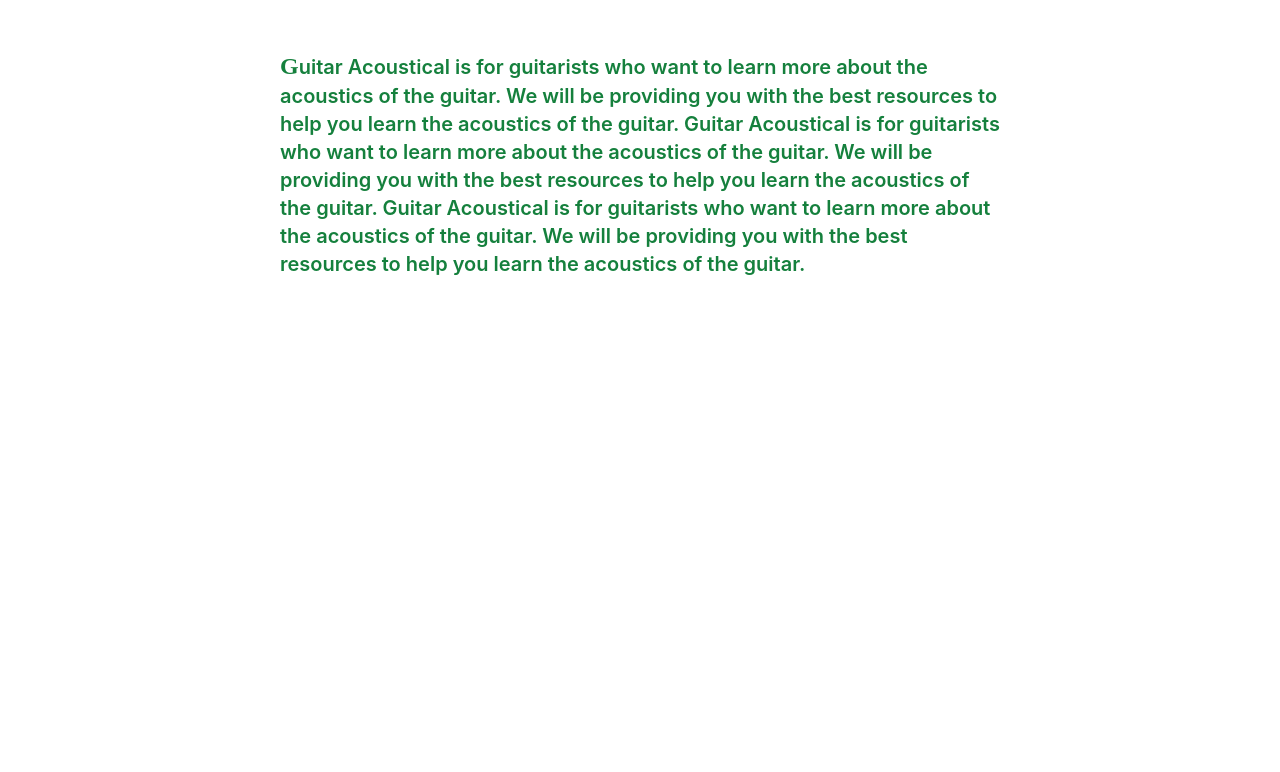
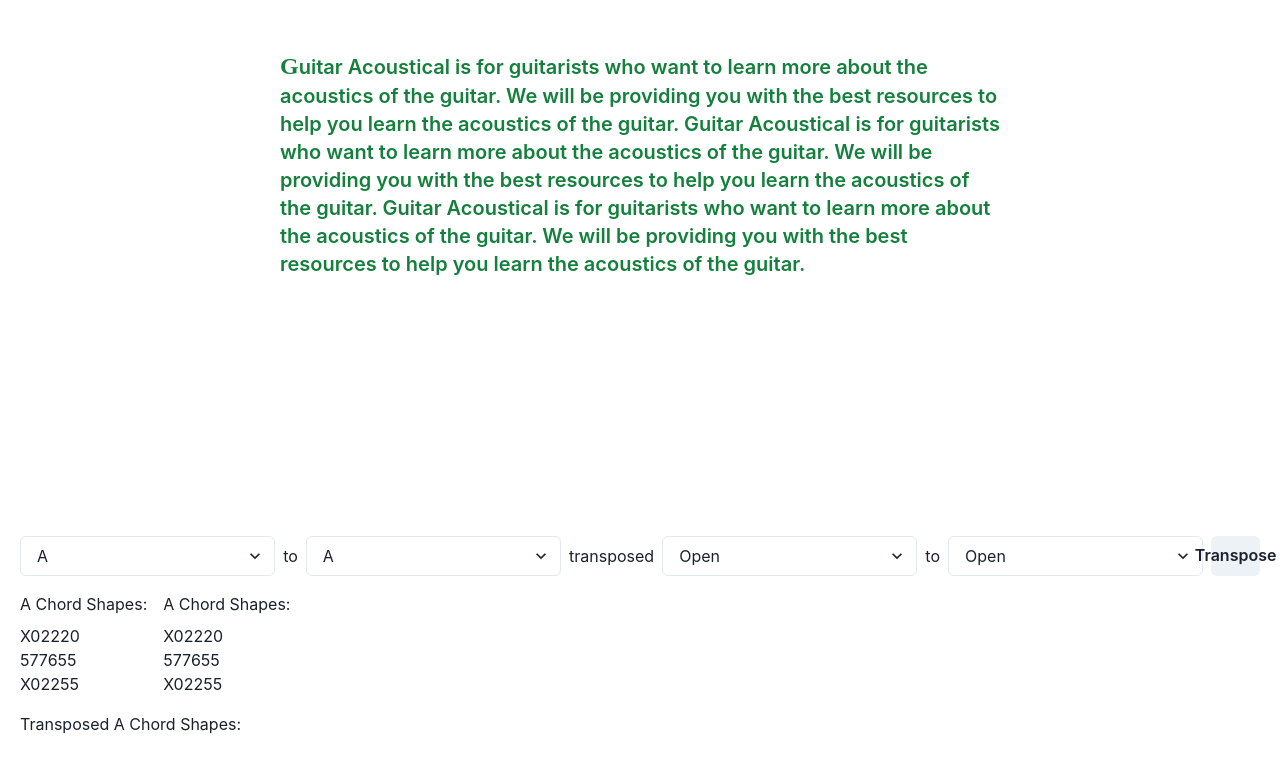
Before and after one commit to alwaz-shahid/guitarapp, a Next.js app: page / in a window 1280 px wide. Shown: the part 1084-1856 px from the top of the page. Before the commit the page ends 1664 px from the top, so only its background shows below. Built offline with nearby package versions, Linux system fonts and the light colour scheme; a web font is replaced by a local one.

Commit message:
transpose 2

```diff
--- a/components/guitar/ChordTransposer.jsx
+++ b/components/guitar/ChordTransposer.jsx
@@ -1,97 +1,144 @@
 import React, { useState } from 'react'
 import { Flex, Box, Select, Text, Button, Input } from '@chakra-ui/react'
-import { chords, majorChords } from '../../utils/guitar/chords'
+import { majorChords, minorChords } from '../../utils/guitar/chords'
 
-const chordOptions = majorChords
-const ChordSelect = () => {
-  const [selectedChords, setSelectedChords] = useState([])
+const chordOptions = [...majorChords, minorChords]
 
-  const [capoPosition, setCapoPosition] = useState(0)
+const capoOptions = [
+  { value: '0', label: 'Open' },
+  { value: '1', label: '1st Fret' },
+  { value: '2', label: '2nd Fret' },
+  { value: '3', label: '3rd Fret' },
+  { value: '4', label: '4th Fret' },
+  { value: '5', label: '5th Fret' },
+  { value: '6', label: '6th Fret' },
+  { value: '7', label: '7th Fret' },
+  { value: '8', label: '8th Fret' },
+  { value: '9', label: '9th Fret' },
+  { value: '10', label: '10th Fret' },
+]
 
-  const handleChange = (event) => {
-    const value = event.target.value
-    const chords = [...selectedChords]
+const ChordTransposer = () => {
+  const [currentChord1, setCurrentChord1] = useState(chordOptions[0])
+  const [currentChord2, setCurrentChord2] = useState(chordOptions[0])
+  const [capoPosition, setCapoPosition] = useState(capoOptions[0])
+  const [desiredCapoPosition, setDesiredCapoPosition] = useState(capoOptions[0])
+  const [newChord1, setNewChord1] = useState('')
+  const [newChord2, setNewChord2] = useState('')
 
-    // Remove chord if already selected
-    if (chords.includes(value)) {
-      setSelectedChords(chords.filter((chord) => chord !== value))
-      return
+  const handleChordChange = (e, index) => {
+    if (index === 1) {
+      setCurrentChord1(e?.target?.value?.value)
+    } else if (index === 2) {
+      setCurrentChord2(e?.target?.value?.value)
     }
-
-    // Add chord if not already selected
-    setSelectedChords([...chords, value])
   }
 
-  const handleCapoChange = (event) => {
-    const value = event.target.value
-    setCapoPosition(parseInt(value))
+  const handleCapoChange = (e) => {
+    setCapoPosition(e?.target?.value)
   }
 
-  const transposeChords = () => {
-    const transposedChords = selectedChords.map((selectedChord) => {
-      const chord = chordOptions.find(
-        (option) => option.value === selectedChord,
-      )
+  const handleDesiredCapoChange = (e) => {
+    setDesiredCapoPosition(e?.target?.value)
+  }
 
-      // Transpose each chord shape to the selected capo position
-      const transposedShapes = chord.shapes.map((shape) => {
-        const frets = shape.fingerings
-          .split('')
-          .map((fret) => {
-            if (fret === 'X') return 'X'
-            return parseInt(fret) + capoPosition
-          })
-          .join('')
+  const transposeChord = (chord, capoDiff) => {
+    // TODO: Implement chord transposition logic here
+    return chord
+  }
 
-        return { ...shape, fingerings: frets }
-      })
-
-      return { ...chord, shapes: transposedShapes }
-    })
-
-    setSelectedChords(transposedChords)
+  const handleTranspose = () => {
+    const capoDiff = desiredCapoPosition - capoPosition
+    setNewChord1(transposeChord(currentChord1, capoDiff))
+    setNewChord2(transposeChord(currentChord2, capoDiff))
   }
 
   return (
-    <Flex flexDirection="column" alignItems="center">
-      <Box mb={4}>
-        <Text>Select chords:</Text>
+    <Flex direction="column">
+      <Flex alignItems="center" mb={4}>
         <Select
-          placeholder="Select chord"
-          onChange={handleChange}
-          value=""
-          maxWidth={300}
+          value={currentChord1}
+          onChange={(e) => handleChordChange(e, 1)}
+          mr={2}
         >
-          {chordOptions.map((option) => (
-            <option key={option.value} value={option.value}>
-              {option.label}
+          {chordOptions?.map((option) => (
+            <option key={option?.value} value={option}>
+              {option?.label}
             </option>
           ))}
         </Select>
-      </Box>
-
-      <Box mb={4}>
-        <Text>Select capo position:</Text>
-        <Input type="number" onChange={handleCapoChange} value={capoPosition} />
-      </Box>
-
-      <Button onClick={transposeChords}>Transpose chords</Button>
-
-      <Box mt={4}>
-        {selectedChords.map((chord) => (
-          <Box key={chord} mb={4}>
-            <Text>{chord}</Text>
-            {chordOptions
-              .find((option) => option.value === chord)
-              .shapes.map((shape) => (
-                <Box key={shape.position} mt={2}>
-                  <Text>{shape.position}</Text>
-                  <Text>{shape.fingerings}</Text>
-                </Box>
-              ))}
-          </Box>
-        ))}
-      </Box>
+        <Text mr={2}>to</Text>
+        <Select
+          value={currentChord2}
+          onChange={(e) => handleChordChange(e, 2)}
+          mr={2}
+        >
+          {chordOptions?.map((option) => (
+            <option key={option?.value} value={option}>
+              {option?.label}
+            </option>
+          ))}
+        </Select>
+        <Text mr={2}>transposed</Text>
+        <Select value={capoPosition} onChange={handleCapoChange} mr={2}>
+          {capoOptions?.map((option) => (
+            <option key={option?.value} value={option?.value}>
+              {option?.label}
+            </option>
+          ))}
+        </Select>
+        <Text mr={2}>to</Text>
+        <Select
+          value={desiredCapoPosition}
+          onChange={handleDesiredCapoChange}
+          mr={2}
+        >
+          {capoOptions?.map((option) => (
+            <option key={option?.value} value={option?.value}>
+              {option?.label}
+            </option>
+          ))}
+        </Select>
+        <Button onClick={handleTranspose}>Transpose</Button>
+      </Flex>
+      <Flex>
+        <Box mr={4}>
+          <Text mb={2}>{currentChord1?.label} Chord Shapes:</Text>
+          {currentChord1?.shapes?.map((shape, index) => (
+            <Text key={index}>{shape?.fingerings}</Text>
+          ))}
+        </Box>
+        <Box>
+          <Text mb={2}>{currentChord2?.label} Chord Shapes:</Text>
+          {currentChord2?.shapes?.map((shape, index) => (
+            <Text key={index}>{shape?.fingerings}</Text>
+          ))}
+        </Box>
+      </Flex>
+      <Flex mt={4}>
+        <Box mr={4}>
+          <Text mb={2}>Transposed {currentChord1?.label} Chord Shapes:</Text>
+          {/* Display transposed chord shapes here /}
+{newChord1 && currentChord1?.shapes?.map((shape, index) => (
+<Text key={index}>{transposeChord(shape?.fingerings, desiredCapoPosition - capoPosition)}</Text>
+))}
+</Box>
+<Box>
+<Text mb={2}>Transposed {currentChord2?.label} Chord Shapes:</Text>
+{/ Display transposed chord shapes here */}
+          {newChord2 &&
+            currentChord2?.shapes?.map((shape, index) => (
+              <Text key={index}>
+                {transposeChord(
+                  shape?.fingerings,
+                  desiredCapoPosition - capoPosition,
+                )}
+              </Text>
+            ))}
+        </Box>
+      </Flex>
     </Flex>
   )
 }
+
+export default ChordTransposer
--- a/pages/index.js
+++ b/pages/index.js
@@ -54,7 +54,7 @@ export default function Home() {
         className="p-5 minhs
       "
       >
-        {/* <ChordTransposer /> */}
+        <ChordTransposer />
         <br />
         {/* <ChordDiagram chord={chordObject} /> */}
       </section>
```
